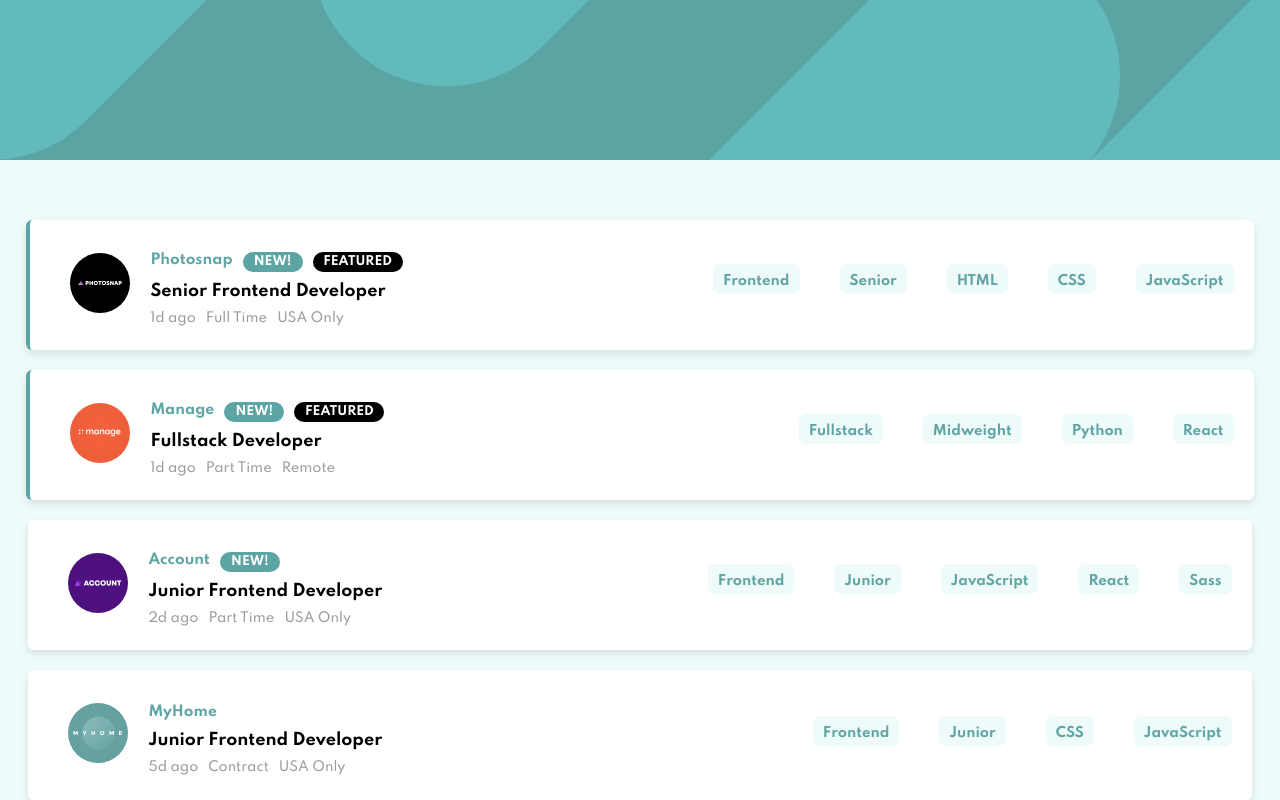
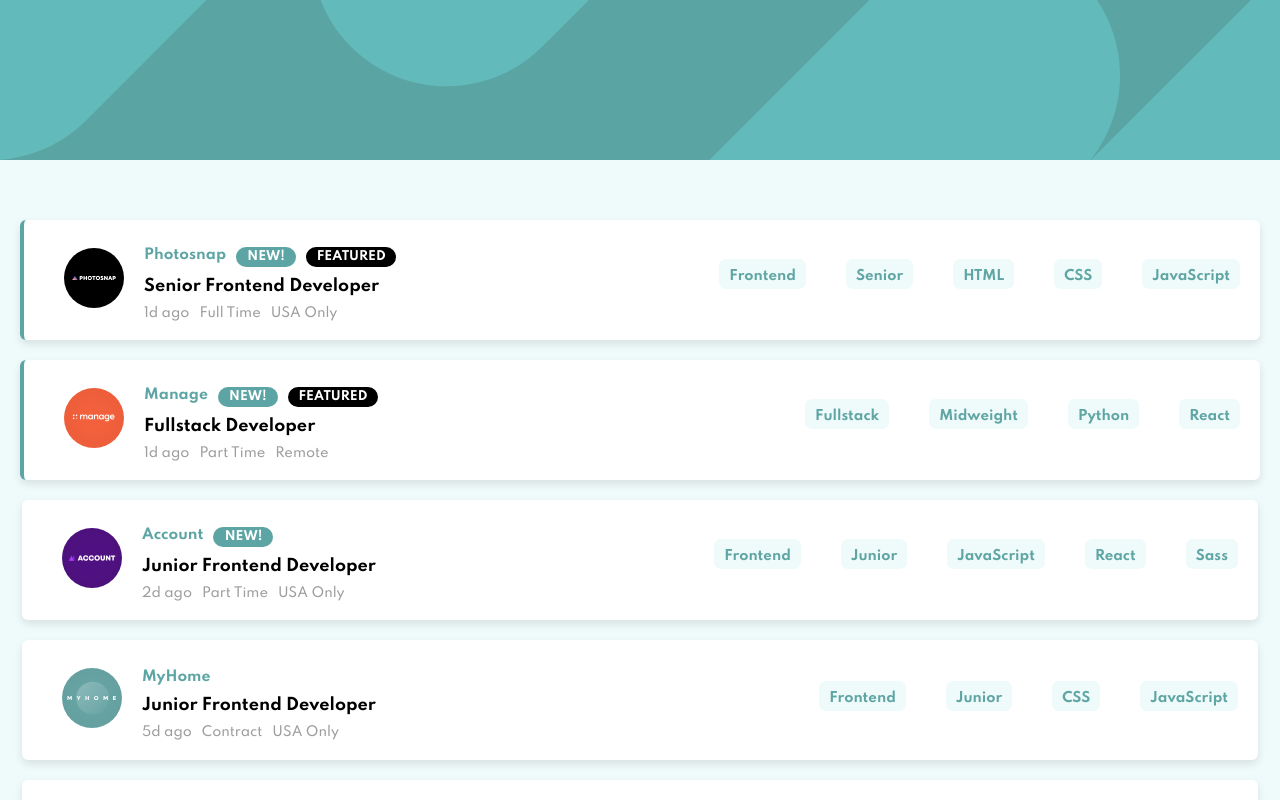
Before and after one commit to kleidimilson/desafio-frontend, a React (Vite) app: page / in a window 1280 px wide. Shown: the top 800 px of the page. Built offline with nearby package versions, Linux system fonts and the light colour scheme.

Commit message:
ajuste nas imagens

```diff
--- a/src/components/Card/Card.css
+++ b/src/components/Card/Card.css
@@ -3,7 +3,7 @@
     display: flex;
     background-color: #fff;
     flex-direction: column;
-    width: 94%;
+    width: 95%;
     display: flex;
     height: 300px;
     align-items: flex-start;
@@ -20,7 +20,7 @@
    .card{
        margin-bottom: 20px;
         flex-direction: row;
-        height: 130px;
+        height: 120px;
         align-items: center;
    }
 }
```
